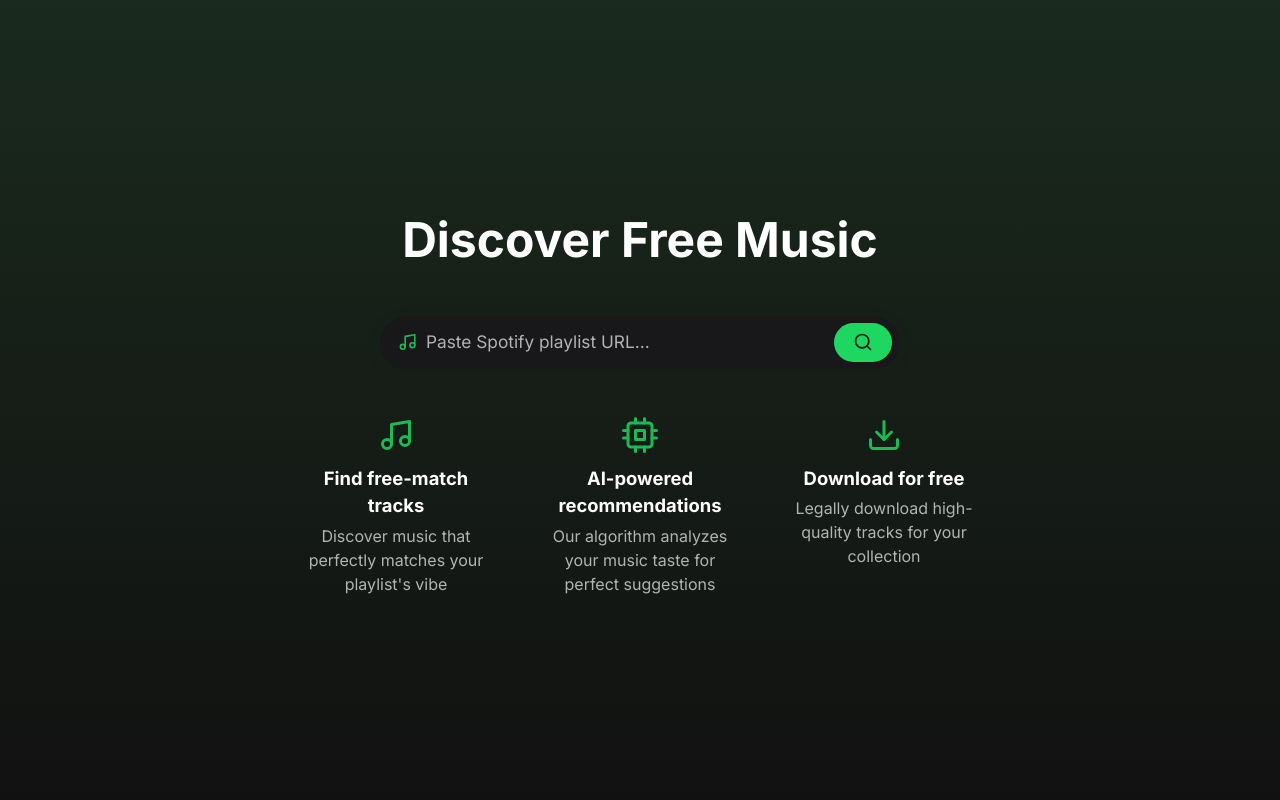
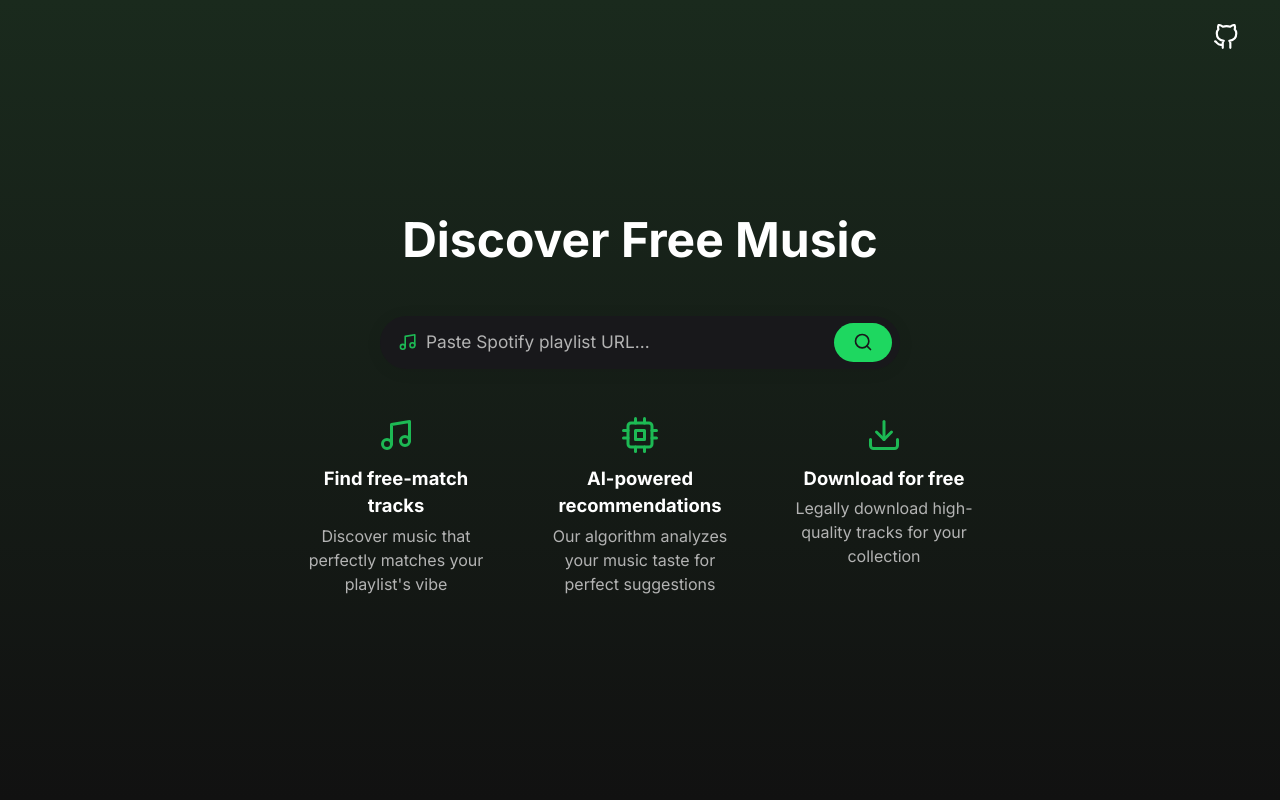
Before and after one commit to daliges/Mywer, a React (Create React App) app in the folder frontend/: page / in a window 1280 px wide. Shown: the top 800 px of the page. Built offline with nearby package versions, Linux system fonts and the light colour scheme.

Commit message:
added github link to homepage

```diff
--- a/frontend/src/pages/HomePage.jsx
+++ b/frontend/src/pages/HomePage.jsx
@@ -4,6 +4,79 @@ import SearchBar from '../components/SearchBar';
 import { getPlaylist } from '../services/api';
 import { HeroSection, HeroContent, Title, Features, Footer } from './HomePage.styles';
 import { FiMusic, FiCpu, FiDownload } from 'react-icons/fi';
+
+// --- GitHubButton component ---
+const GitHubButton = () => {
+  const [hovered, setHovered] = useState(false);
+  return (
+    <a
+      href="https://github.com/daliges/Musicdw"
+      target="_blank"
+      rel="noopener noreferrer"
+      style={{
+        position: 'absolute',
+        top: 24,
+        right: 32,
+        zIndex: 50,
+        display: 'flex',
+        flexDirection: 'column',
+        alignItems: 'center',
+        textDecoration: 'none'
+      }}
+      onMouseEnter={() => setHovered(true)}
+      onMouseLeave={() => setHovered(false)}
+      aria-label="GitHub Repository"
+    >
+      <span
+        style={{
+          width: 26,
+          height: 26,
+          display: 'flex',
+          alignItems: 'center',
+          justifyContent: 'center',
+          // Reserve space for the icon at all times, no position absolute
+        }}
+      >
+        <svg
+          strokeLinejoin="round"
+          strokeLinecap="round"
+          strokeWidth={2}
+          stroke={hovered ? "#1DB954" : "currentColor"}
+          fill="none"
+          viewBox="0 0 24 24"
+          style={{
+            width: 26,
+            height: 26,
+            transition: 'transform 0.2s, stroke 0.2s',
+            transform: hovered ? 'scale(1.12)' : 'scale(1)',
+            display: 'block'
+          }}
+        >
+          <path d="M9 19c-5 1.5-5-2.5-7-3m14 6v-3.87a3.37 3.37 0 0 0-.94-2.61c3.14-.35 6.44-1.54 6.44-7A5.44 5.44 0 0 0 20 4.77 5.07 5.07 0 0 0 19.91 1S18.73.65 16 2.48a13.38 13.38 0 0 0-7 0C6.27.65 5.09 1 5.09 1A5.07 5.07 0 0 0 5 4.77a5.44 5.44 0 0 0-1.5 3.78c0 5.42 3.3 6.61 6.44 7A3.37 3.37 0 0 0 9 18.13V22" />
+        </svg>
+      </span>
+      <span
+        style={{
+          marginTop: 6,
+          fontSize: 13,
+          fontWeight: 700,
+          color: "#1DB954",
+          background: "#18181b",
+          borderRadius: 8,
+          padding: hovered ? "2px 10px" : 0,
+          boxShadow: hovered ? "0 2px 8px 0 rgba(30,185,84,0.10)" : "none",
+          transition: "padding 0.2s, color 0.2s, box-shadow 0.2s, opacity 0.2s",
+          opacity: hovered ? 1 : 0,
+          height: hovered ? "auto" : 0,
+          overflow: 'hidden',
+          pointerEvents: 'none'
+        }}
+      >
+        GitHub
+      </span>
+    </a>
+  );
+};
 
 export default function HomePage() {
   const [url, setUrl] = useState('');
@@ -17,7 +90,8 @@ export default function HomePage() {
 
   return (
     <>
-      <HeroSection className="bg-hero bg-cover bg-center">
+      <HeroSection className="bg-hero bg-cover bg-center" style={{ position: 'relative' }}>
+        <GitHubButton />
         <HeroContent>
           <Title style={{ fontWeight: 700, fontSize: '3rem', marginBottom: '2.5rem', color: '#fff' }}>
             Discover Free Music
```
